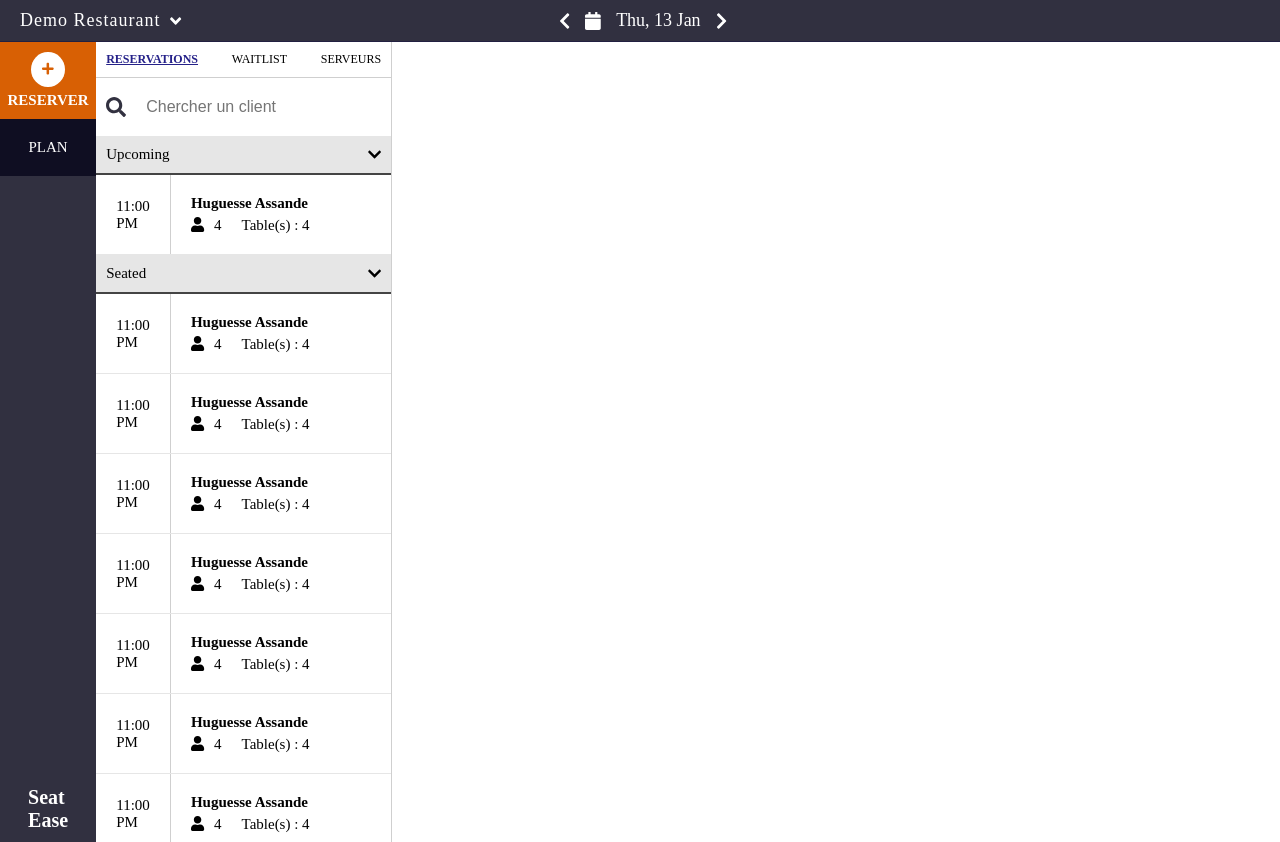
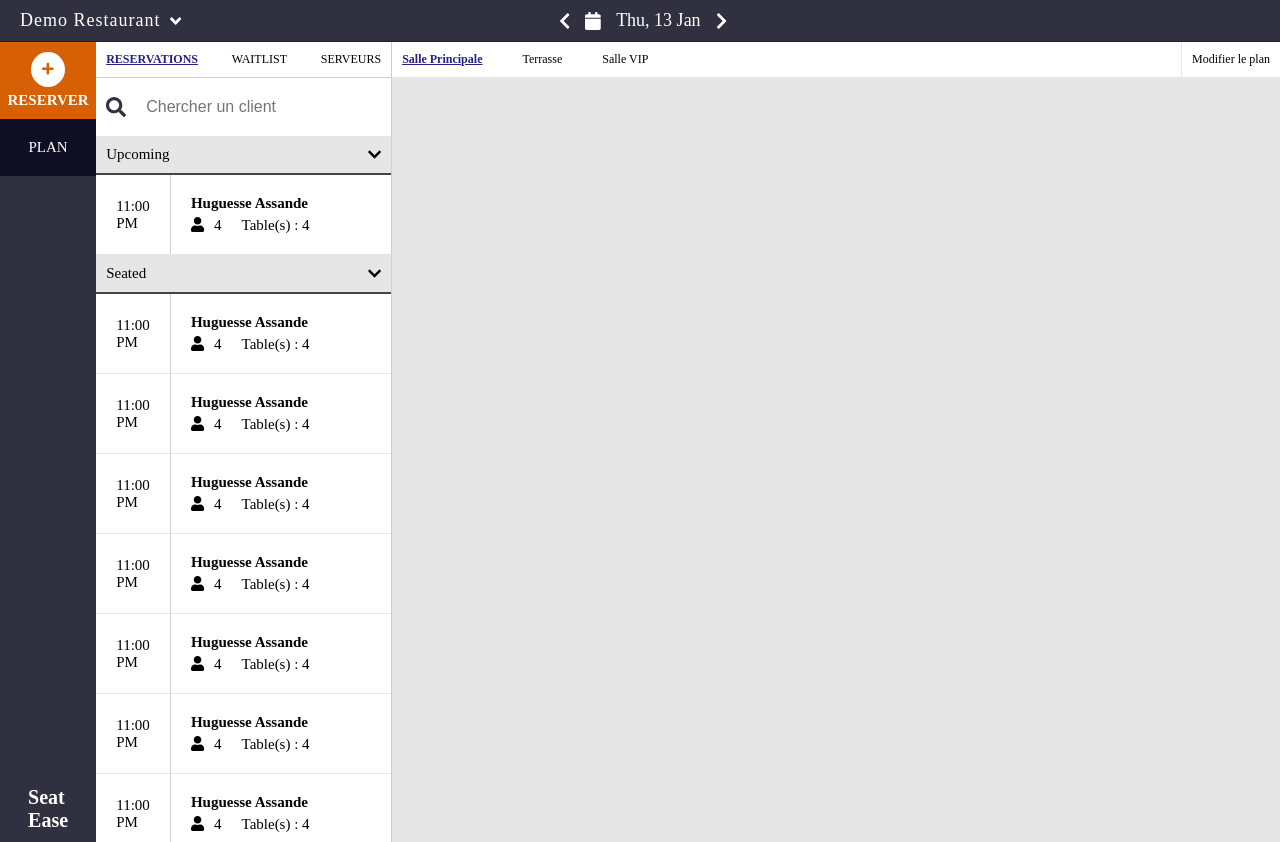
Before and after one commit to Seat-Ease/FrontEnd, a Vue app: page / in a window 1280 px wide. Built offline with nearby package versions, Linux system fonts and the light colour scheme; a web font is replaced by a local one.

Commit message:
floor panel done

```diff
--- /dev/null
+++ b/src/components/FloorPanel.vue
@@ -0,0 +1,53 @@
+<template>
+  <div class="floorPlanPanel">
+    <div class="topBarFloorPanel">
+      <div class="roomsList">
+        <p class="room activeRoom">Salle Principale</p>
+        <p class="room">Terrasse</p>
+        <p class="room">Salle VIP</p>
+      </div>
+      <div class="modification">
+        <p>Modifier le plan</p>
+      </div>
+    </div>
+    <div class="floorContainer"></div>
+  </div>
+</template>
+<style>
+.floorPlanPanel {
+  display: flex;
+  flex-direction: column;
+}
+.topBarFloorPanel {
+  display: flex;
+  justify-content: space-between;
+  align-items: center;
+  border-bottom: 0.1rem solid rgb(230, 230, 230);
+  font-size: 1.2rem;
+}
+.room {
+  cursor: pointer;
+}
+.roomsList {
+  display: flex;
+  gap: 4rem;
+  padding-left: 1rem;
+}
+.activeRoom {
+  color: #252189;
+  font-weight: bold;
+  text-decoration: underline;
+  text-decoration-color: #252189;
+}
+.modification {
+  border-left: 0.1rem solid rgb(230, 230, 230);
+  padding: 1rem;
+}
+.modification > p {
+  cursor: pointer;
+}
+.floorContainer {
+  flex: 1;
+  background-color: rgb(230, 230, 230);
+}
+</style>
--- a/src/views/HomeView.vue
+++ b/src/views/HomeView.vue
@@ -2,6 +2,7 @@
 import Topbar from '@/components/Topbar.vue'
 import Sidebar from '@/components/Sidebar.vue'
 import ReservationPanel from '@/components/ReservationPanel.vue'
+import FloorPanel from '@/components/FloorPanel.vue'
 </script>
 
 <template>
@@ -10,7 +11,7 @@ import ReservationPanel from '@/components/ReservationPanel.vue'
     <div class="mainContainer">
       <Sidebar />
       <ReservationPanel />
-      <div class="floorPlanPanel"></div>
+      <FloorPanel />
     </div>
   </main>
 </template>
```
